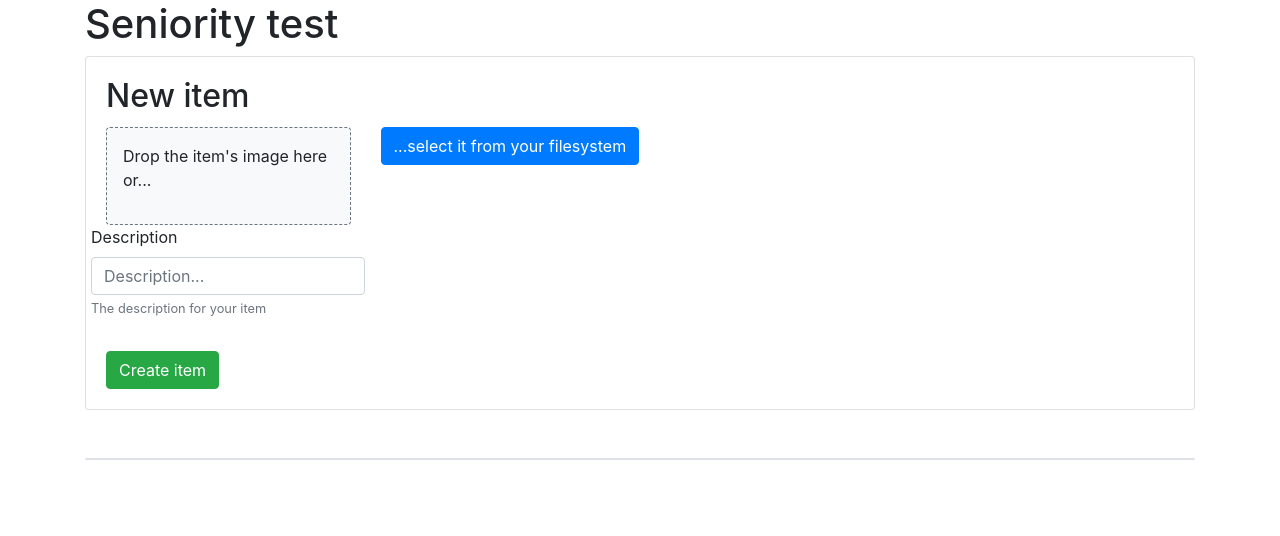
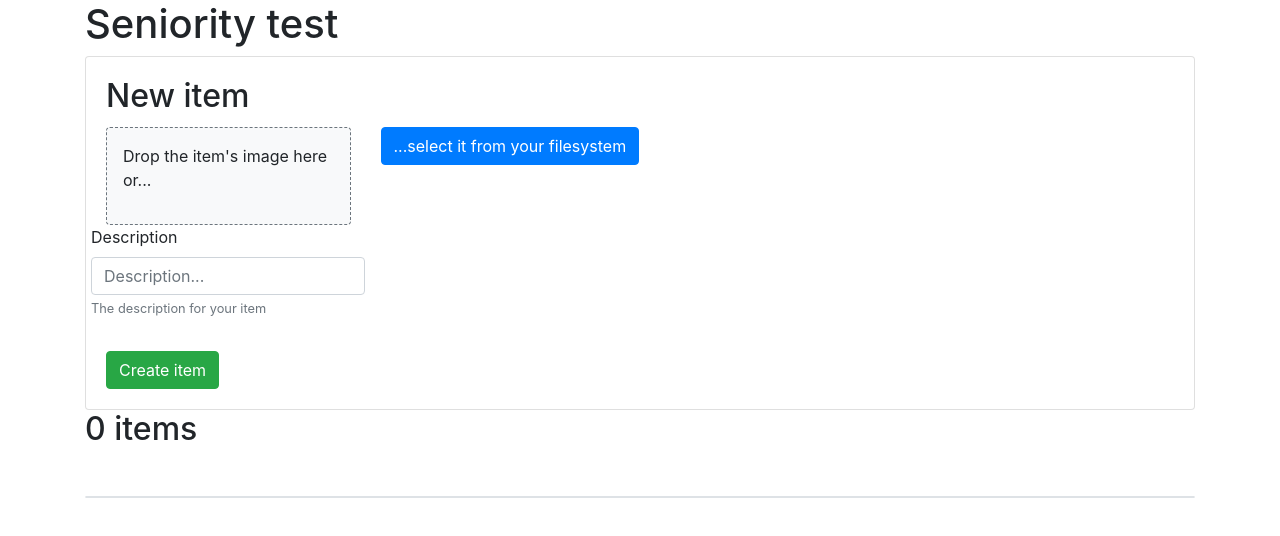
Before and after one commit to dggluz/seniority-test, a website built with webpack: page client/index.html in a window 1280 px wide. Built offline with nearby package versions, Linux system fonts and the light colour scheme.

Commit message:
feat(client/items-title): items title with counter

```diff
--- a/client/index.html
+++ b/client/index.html
@@ -22,6 +22,7 @@
 	<div class="container">
 		<h1>Seniority test</h1>
 		<div class="new-item-form-wrapper"></div>
+		<div class="items-title-wrapper"></div>
 		<div class="items-wrapper"></div>
 	</div>
 	<script
--- /dev/null
+++ b/client/src/components/items-title/items-title.component.html
@@ -0,0 +1,5 @@
+<x-items-title>
+	<h2>
+		<span class="items-counter"></span> items
+	</h2>
+</x-items-title>
--- /dev/null
+++ b/client/src/components/items-title/items-title.component.ts
@@ -0,0 +1,19 @@
+import { Component } from '../component';
+import { itemsStore } from '../../model/model';
+
+export class ItemsTitleComponent extends Component {
+	constructor () {
+		super(require('./items-title.component.html'));
+
+		itemsStore.subscribe('items-qty', _ => {
+			this._updateItemsQty();
+		});
+
+		this._updateItemsQty();
+	}
+
+	private _updateItemsQty () {
+		this.$dom.find('.items-counter').text(itemsStore.getItemsQty());
+		return this;
+	}
+}
--- a/client/src/components/new-item-form/new-item-form.component.ts
+++ b/client/src/components/new-item-form/new-item-form.component.ts
@@ -23,8 +23,6 @@ export class NewItemFormComponent extends Component {
 				$description.val() as string,
 				this._imageFileSelector.getImageFile()
 			));
-
-			console.log('new item');
 		});
 
 		return this;
--- a/client/src/index.ts
+++ b/client/src/index.ts
@@ -1,10 +1,15 @@
 import { NewItemFormComponent } from './components/new-item-form/new-item-form.component';
 import { ItemsWrapperComponent } from './components/items-wrapper/items-wrapper.component';
+import { ItemsTitleComponent } from './components/items-title/items-title.component';
 
 new NewItemFormComponent()
 	.appendTo('.new-item-form-wrapper')
 ;
 
+new ItemsTitleComponent()
+	.appendTo('.items-title-wrapper')
+;
+
 new ItemsWrapperComponent()
 	.appendTo('.items-wrapper')
 ;
--- a/client/src/model/items-store.ts
+++ b/client/src/model/items-store.ts
@@ -4,12 +4,22 @@ import { EmptySuperClass } from '../utils/empty-super-class';
 
 export class ItemsStore extends Observable<{
 	'new-item': Item;
+	'items-qty': number;
 }>().from(EmptySuperClass) {
 	_items: Item[] = [];
 
 	addItem (item: Item) {
 		this._items.push(item);
 		this._notifyObservers('new-item', item);
+		this._notifyObservers('items-qty', this.getItemsQty());
 		return this;
 	}
+
+	getItems() {
+		return this._items;
+	}
+
+	getItemsQty () {
+		return this.getItems().length;
+	}
 }
```
